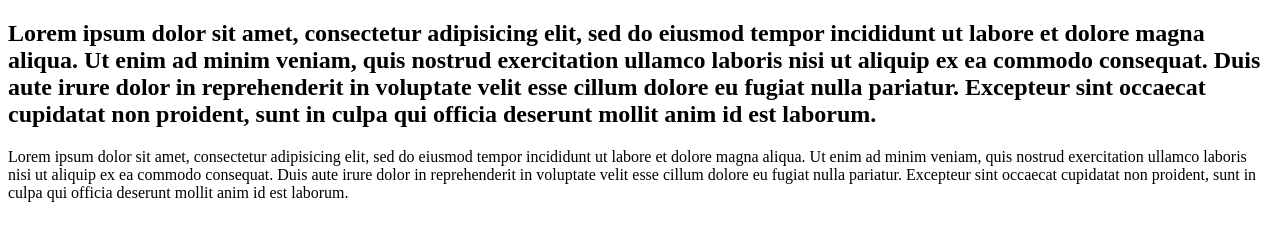
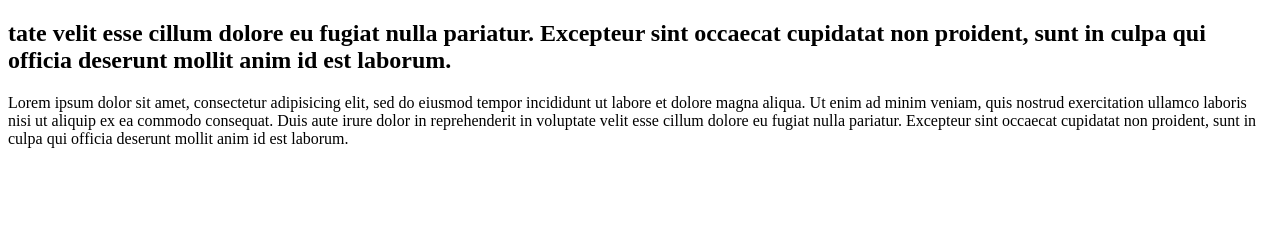
Before and after one commit to myk332211/text, a plain HTML site: page index.html in a window 1280 px wide. Drawn offline with Linux system fonts and the light colour scheme.

```diff
--- a/index.html
+++ b/index.html
@@ -5,10 +5,7 @@
 	<title>Document</title>
 </head>
 <body>
-	<h2>Lorem ipsum dolor sit amet, consectetur adipisicing elit, sed do eiusmod
-	tempor incididunt ut labore et dolore magna aliqua. Ut enim ad minim veniam,
-	quis nostrud exercitation ullamco laboris nisi ut aliquip ex ea commodo
-	consequat. Duis aute irure dolor in reprehenderit in voluptate velit esse
+	<h2>tate velit esse
 	cillum dolore eu fugiat nulla pariatur. Excepteur sint occaecat cupidatat non
 	proident, sunt in culpa qui officia deserunt mollit anim id est laborum.</h2>
 	<p>Lorem ipsum dolor sit amet, consectetur adipisicing elit, sed do eiusmod
```
